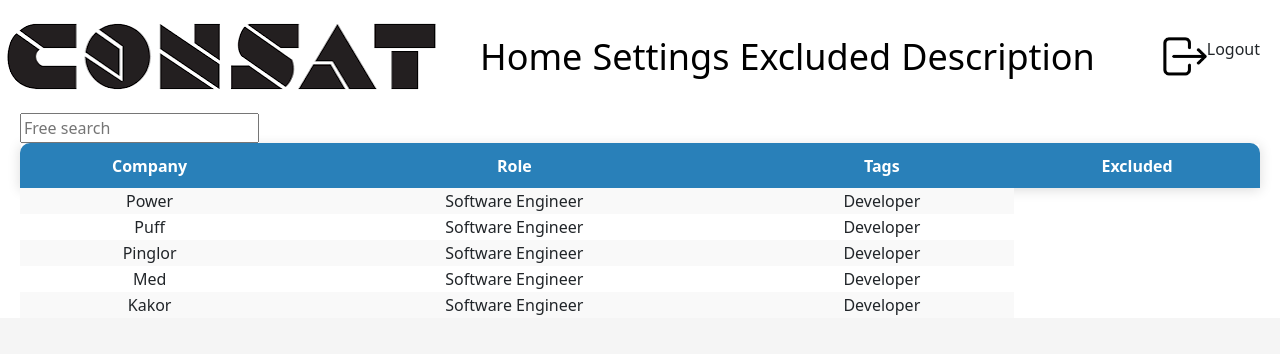
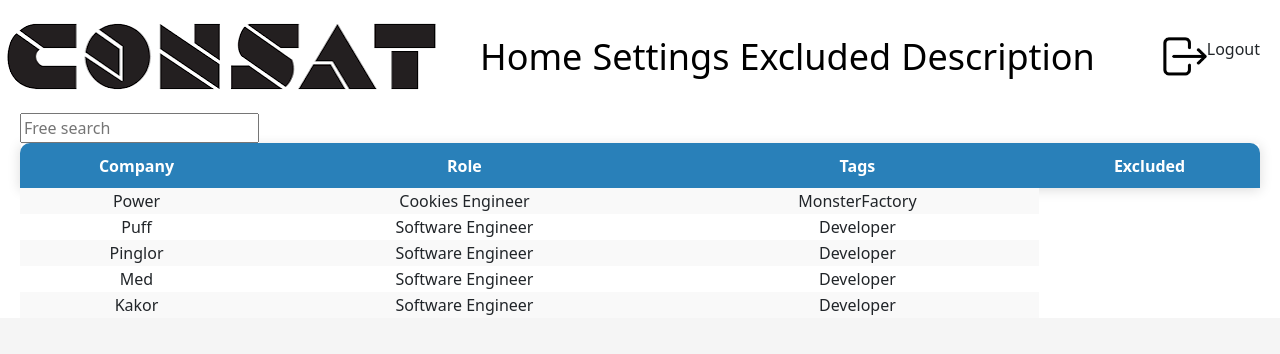
Before and after one commit to Vellethe/LIA, a React (Create React App) app in the folder React/ClientApp/: page /excluded in a window 1280 px wide. Shown: the top 354 px of the page. Built offline with nearby package versions, Linux system fonts and the light colour scheme.

Commit message:
Update ExcludedPage.js

```diff
--- a/React/ClientApp/src/components/ExcludedPage.js
+++ b/React/ClientApp/src/components/ExcludedPage.js
@@ -6,7 +6,7 @@ export const ExcludedPage = () => {
 
     const [searchText, setSearchText] = useState("");
     const tableData = [
-        ["Power", "Software Engineer", "Developer"],
+        ["Power", "Cookies Engineer", "MonsterFactory"],
         ["Puff", "Software Engineer", "Developer"],
         ["Pinglor", "Software Engineer", "Developer"],
         ["Med", "Software Engineer", "Developer"],
```
